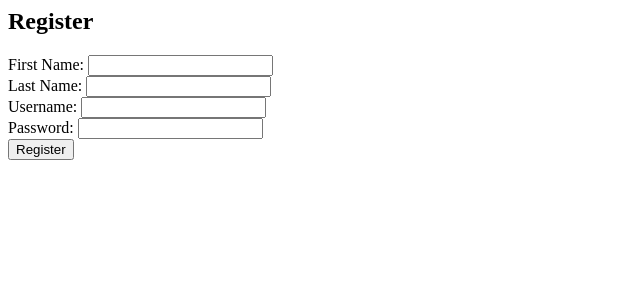
After one commit to sataivlis/NyanPara, a Django app: page /register/ in a window 1280 px wide. The commit adds this page. Shown: the top 300 px of the page, without its empty margins (0-640 px from the left). Run offline with Django 3.2, Linux system fonts and the light colour scheme.

Commit message:
register

```diff
--- a/Nyan/templates/login.html
+++ b/Nyan/templates/login.html
@@ -14,3 +14,7 @@
   </div>
     <input type="submit" value="Login">
 </form>
+
+<a href="{% url 'register' %}">
+  <input type="submit" value="New User">
+</a>
--- /dev/null
+++ b/Nyan/templates/register.html
@@ -0,0 +1,25 @@
+<h2>Register</h2>
+{% if fail %}
+<h3 style="color:pink;">Username already exists. </h3>
+{% endif %}
+<!-- These are later used for request.POST['name'] -->
+<form action="{% url 'register-user' %}" method="post">
+  {% csrf_token %}
+  <div>
+    <label for="first_name">First Name: </label>
+    <input id="first_name" type="text" name="first_name">
+  </div>
+  <div>
+    <label for="last_name">Last Name: </label>
+    <input id="last_name" type="text" name="last_name">
+  </div>
+  <div>
+    <label for="username">Username: </label>
+    <input id="username" type="text" name="username">
+  </div>
+  <div>
+    <label for="password">Password: </label>
+    <input id="password" type="password" name="password">
+  </div>
+    <input type="submit" value="Register">
+  </form>
--- a/NyanPara/urls.py
+++ b/NyanPara/urls.py
@@ -19,7 +19,9 @@ from . import views
 
 urlpatterns = [
     path('login/', views.my_login, name='login'),
-    path('lougout/', views.my_logout, name='logout'),
+    path('logout/', views.my_logout, name='logout'),
+    path('register/', views.register, name='register'),
+    path('register_user/', views.register_user, name='register-user'),
     path('admin/', admin.site.urls),
     path('', include('Nyan.urls')),
 ]
--- a/NyanPara/views.py
+++ b/NyanPara/views.py
@@ -1,8 +1,12 @@
 from django.shortcuts import render, redirect
 from django.contrib.auth import authenticate, login, logout
+from django.contrib.auth.models import User
 
+# View which handles the logic to log in. If there is an error, we redirect to
+# the login page, with a failure message. If we are successful, we return to the
 def my_login(request):
     # from login.html. The values in this request.POST dictionary are given from
+    # homepage, but with a logged-in template.
     # the <input ... name="______">
     username = request.POST['username']
     password = request.POST['password']
@@ -20,7 +24,36 @@ def my_login(request):
 
     return render(request, 'login.html', {'fail': True})
 
+# Log the user out.
 def my_logout(request):
     if request.user.is_authenticated:
         logout(request)
     return redirect('nyannyan')
+
+# Render a page with a form to allow users to register a username and password.
+def register(request):
+    return render(request, 'register.html', {})
+
+# After hitting the "Register" Button, create a User instance into the DB,
+# authenticate the new user, and return to the homepage.
+def register_user(request):
+
+    first_name = request.POST['first_name']
+    last_name = request.POST['last_name']
+    password = request.POST['password']
+    username = request.POST['username']
+
+    # 2. Create a user with that information like we did in the shell
+
+    u = User(username=username, first_name=first_name, last_name=last_name)
+    u.set_password(password)
+
+    try:
+        u.save()
+    except:
+        # What should we do in the case where there was an error with registration?
+        return render(request, 'register.html', {'fail': True})
+
+    # 3. authenticate the user, then redirect to the homepage.
+    login(request, u)
+    return redirect('nyannyan')
```
Also changed, not shown: db.sqlite3.
